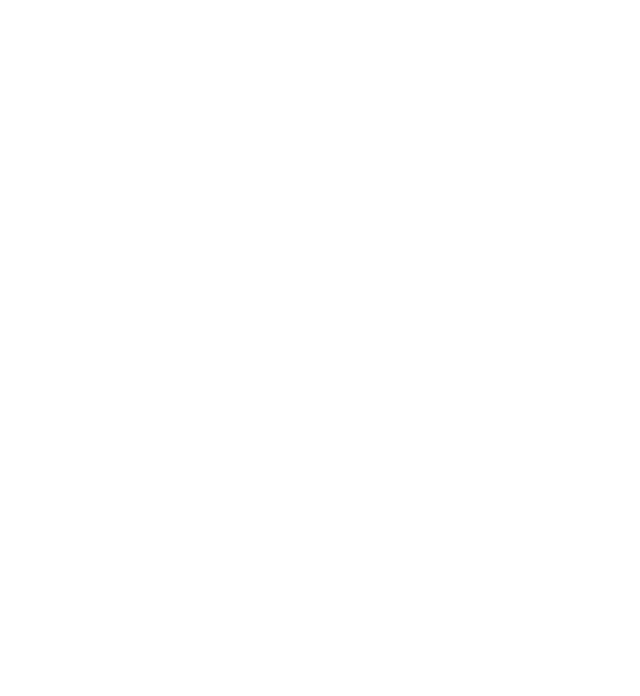
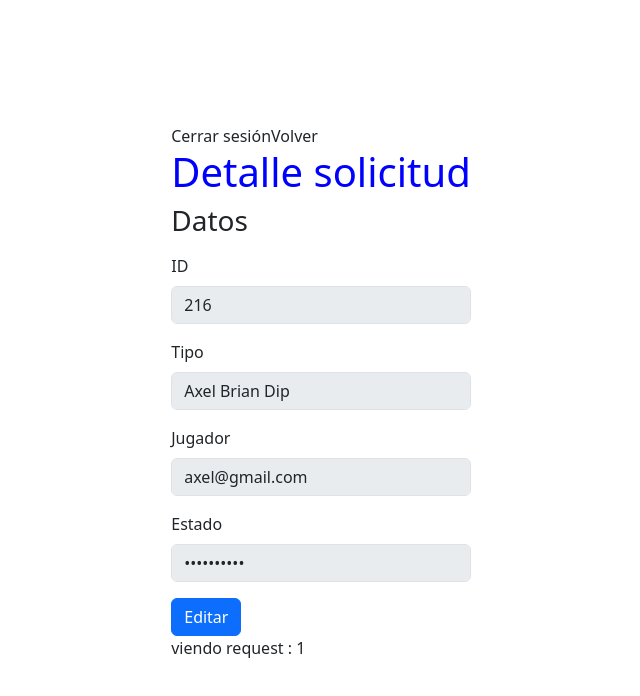
Before and after one commit to axelbriandip/gesliga_front, a React (Vite) app: page /requests/1/detail in a window 1280 px wide. Before the commit this address had no page. Shown: the top 696 px of the page, without its empty margins (319-959 px from the left). Built offline with nearby package versions, Linux system fonts and the light colour scheme.

Commit message:
request detail page add

```diff
--- a/src/App.jsx
+++ b/src/App.jsx
@@ -20,6 +20,7 @@
 import DeleteUserPage from './pages/users/DeleteUserPage';
 import UserDetailPage from './pages/users/UserDetailPage';
 import RequestsAdminPage from './pages/requests/RequestsAdminPage';
+import RequestDetailPage from './pages/requests/RequestDetailPage';
 
 function App() {
   return (
@@ -41,6 +42,7 @@
           <Route path='/users/:userId/delete' element={<DeleteUserPage/>}/>
           <Route path='/users/:userId/detail' element={<UserDetailPage/>}/>
           <Route path='/requests' element={<RequestsAdminPage/>}/>
+          <Route path='/requests/:requestId/detail' element={<RequestDetailPage/>}/>
         </Routes>
       </BrowserRouter>
     </>
--- a/src/components/RowRequest.jsx
+++ b/src/components/RowRequest.jsx
@@ -1,13 +1,12 @@
 import React from 'react';
-import '../styles/components/cardOptionAdmin.css'
 import { useNavigate } from 'react-router-dom';
 
 const RowRequest = ({id, type, player, state}) => {
   const navigate = useNavigate()
 
-  const handleViewUser = () => navigate(`/users/${id}/detail`)
-  const handleEditUser = () => navigate(`/users/${id}/edit`)
-  const handleDeleteUser = () => navigate(`/users/${id}/delete`)
+  const handleViewRequest = () => navigate(`/requests/${id}/detail`)
+  const handleEditRequest = () => navigate(`/requests/${id}/edit`)
+  const handleDeleteRequest = () => navigate(`/requests/${id}/delete`)
 
   return (
     <tr>
@@ -16,9 +15,9 @@
         <td>{player}</td>
         <td>{state}</td>
         <td>
-            <button onClick={handleViewUser}>Ver</button>
-            <button onClick={handleEditUser}>Aceptar</button>
-            <button onClick={handleDeleteUser}>Rechazar</button>
+            <button onClick={handleViewRequest}>Ver</button>
+            <button onClick={handleEditRequest}>Aceptar</button>
+            <button onClick={handleDeleteRequest}>Rechazar</button>
         </td>
     </tr>
   );
--- /dev/null
+++ b/src/pages/requests/RequestDetailPage.jsx
@@ -0,0 +1,48 @@
+import React from 'react';
+import { useNavigate, useParams } from 'react-router-dom';
+
+const RequestDetailPage = () => {
+  const navigate = useNavigate()
+  const { requestId } = useParams()
+
+  const handleLogout = () => navigate("/")
+  const handleSubmit = () => navigate(`/requests/${requestId}/edit`)
+  const handleBack = () => navigate(`/requests`)
+
+  return (
+    <section className='adminPage'>
+      <div className="header">
+        <button onClick={handleLogout}>Cerrar sesión</button>
+        <button onClick={handleBack}>Volver</button>
+        <h1>Detalle solicitud</h1>
+      </div>
+      <div className="container-form">
+        <form onSubmit={handleSubmit}>
+          <div className="mb-3">
+            <h3>Datos</h3>
+          </div>
+          <div className="mb-3">
+            <label htmlFor="exampleInputName" className="form-label">ID</label>
+            <input type="text" className="form-control" id="exampleInputName" aria-describedby="namehHelp" value={"216"} disabled/>
+          </div>
+          <div className="mb-3">
+            <label htmlFor="exampleInputName" className="form-label">Tipo</label>
+            <input type="text" className="form-control" id="exampleInputName" aria-describedby="namehHelp" value={"Axel Brian Dip"} disabled/>
+          </div>
+          <div className="mb-3">
+            <label htmlFor="exampleInputName" className="form-label">Jugador</label>
+            <input type="text" className="form-control" id="exampleInputName" aria-describedby="namehHelp" value={"axel@gmail.com"} disabled/>
+          </div>
+          <div className="mb-3">
+            <label htmlFor="exampleInputName" className="form-label">Estado</label>
+            <input type="password" className="form-control" id="exampleInputName" aria-describedby="namehHelp" value={"pass834438"} disabled/>
+          </div>
+          <button type="submit" className="btn btn-primary">Editar</button>
+        </form>
+      </div>
+      <p>viendo request : {requestId}</p>
+    </section>
+  );
+}
+
+export default RequestDetailPage;
```
